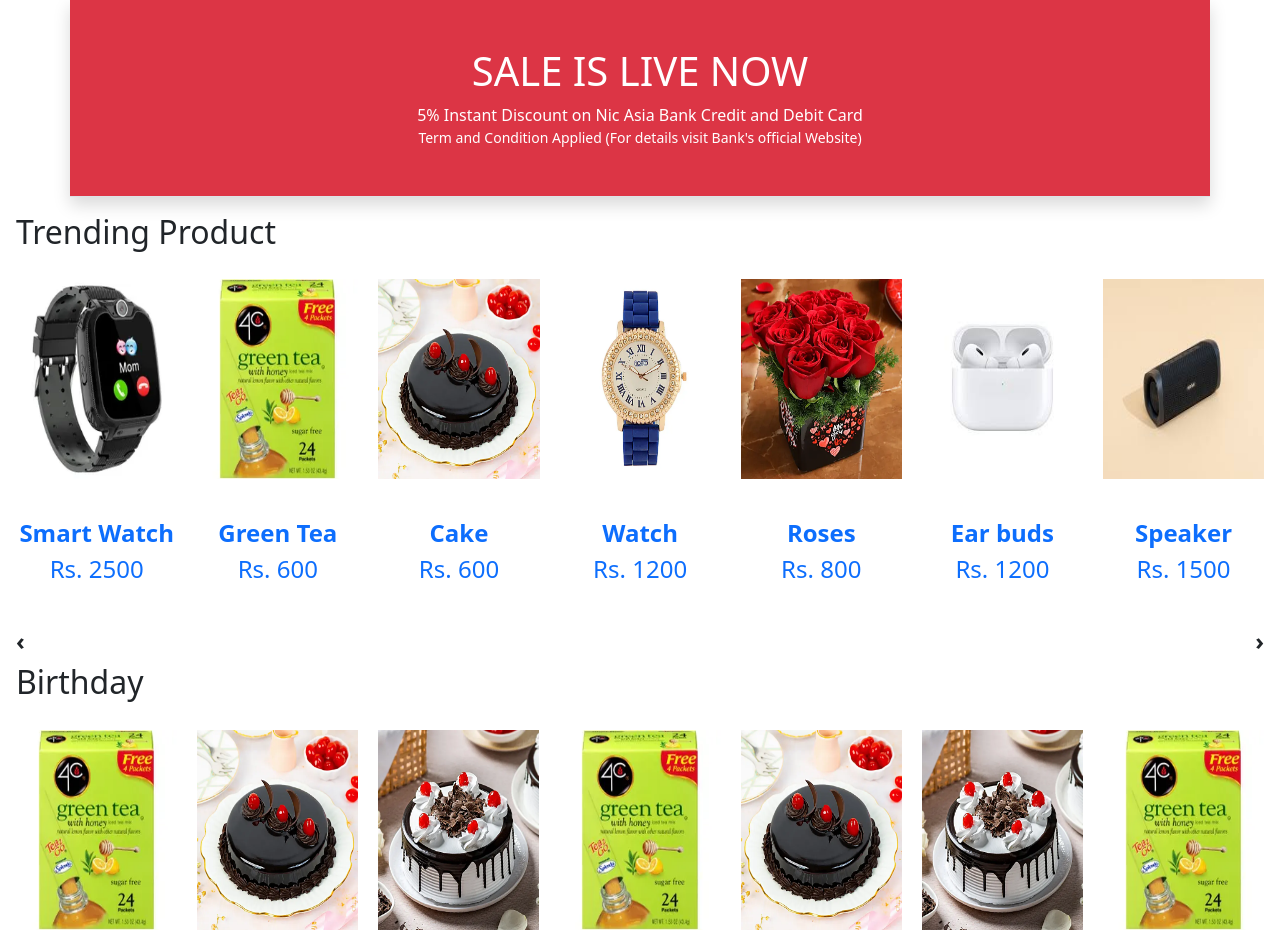
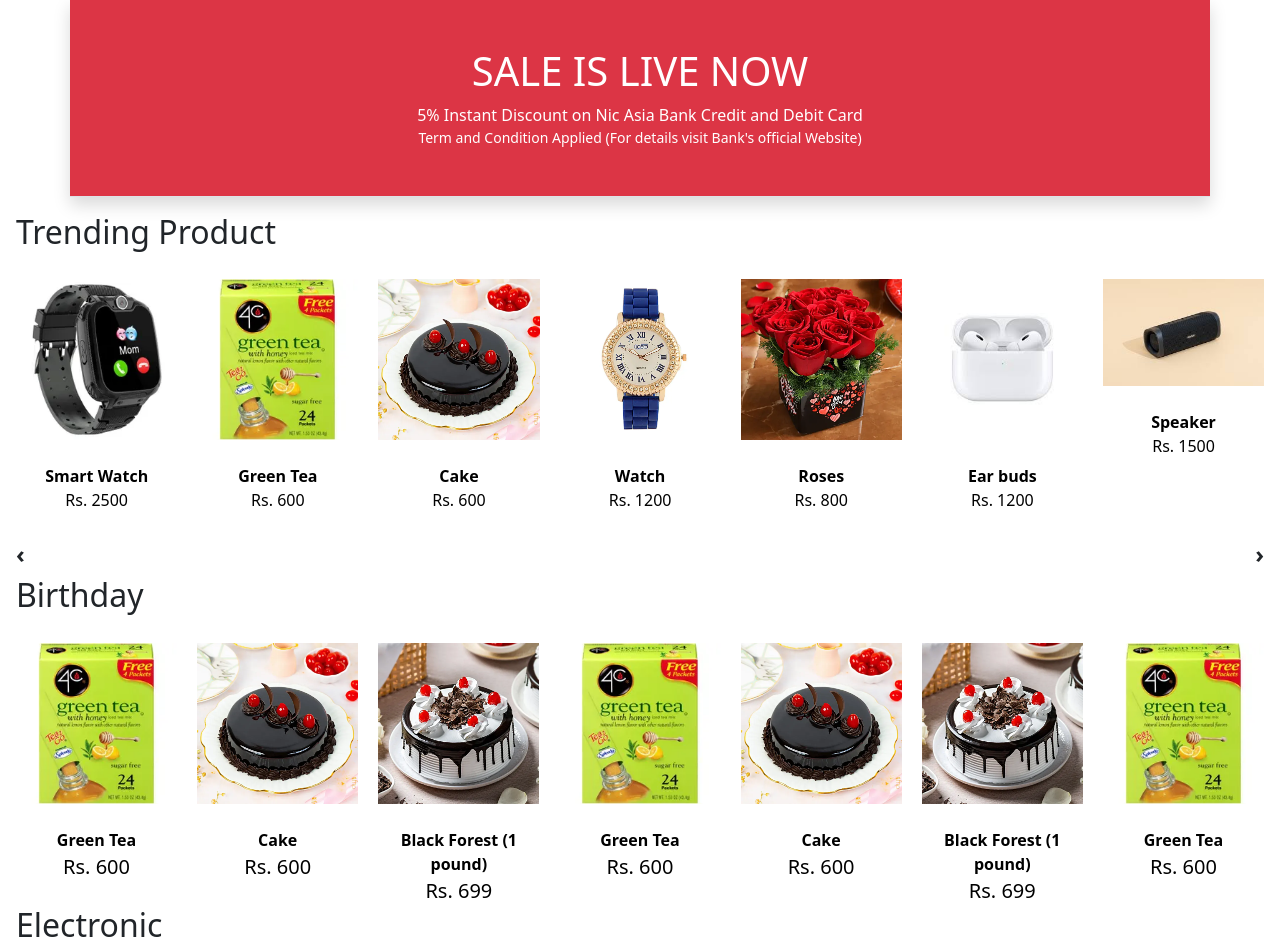
Before and after one commit to Bhupesh8108/Gift-shop, a Django app: page / in a window 1280 px wide. Shown: the part 917-1862 px from the top of the page. Run offline with Django 3.2, Linux system fonts and the light colour scheme; data comes from the database, SQL or seed files in the repository; some libraries are stand-ins or nearby versions.

Commit message:
image hover added

```diff
--- a/static/app/css/home.css
+++ b/static/app/css/home.css
@@ -1,4 +1,13 @@
-.owl-carousel img{
-height: 200px;
-width: 33%;
+.owl-carousel a{
+    color : black;
+
 }
+.owl-carousel img:hover{
+    transform:scale(1.2);
+    z-index: 3;
+  }
+  .owl-carousel a:hover{
+    color : red;
+    margin-top: 10px;
+
+}
--- a/static/app/css/style.css
+++ b/static/app/css/style.css
@@ -1,6 +1,6 @@
 .owl-carousel .item{
  /* border: 1px solid black; */
- font-size: 24px;
+ font-size: 16px;
  text-align: center;
  margin-top: 20px;;
 }
```
